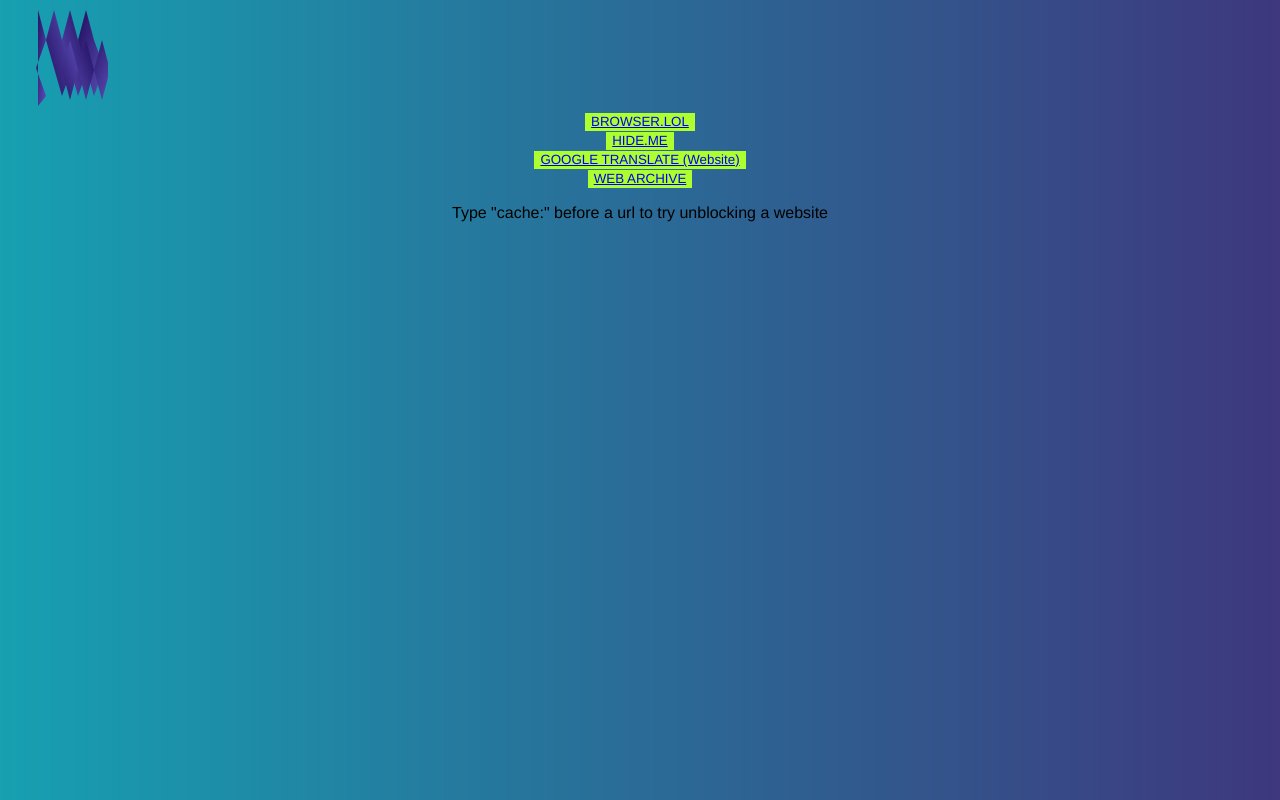
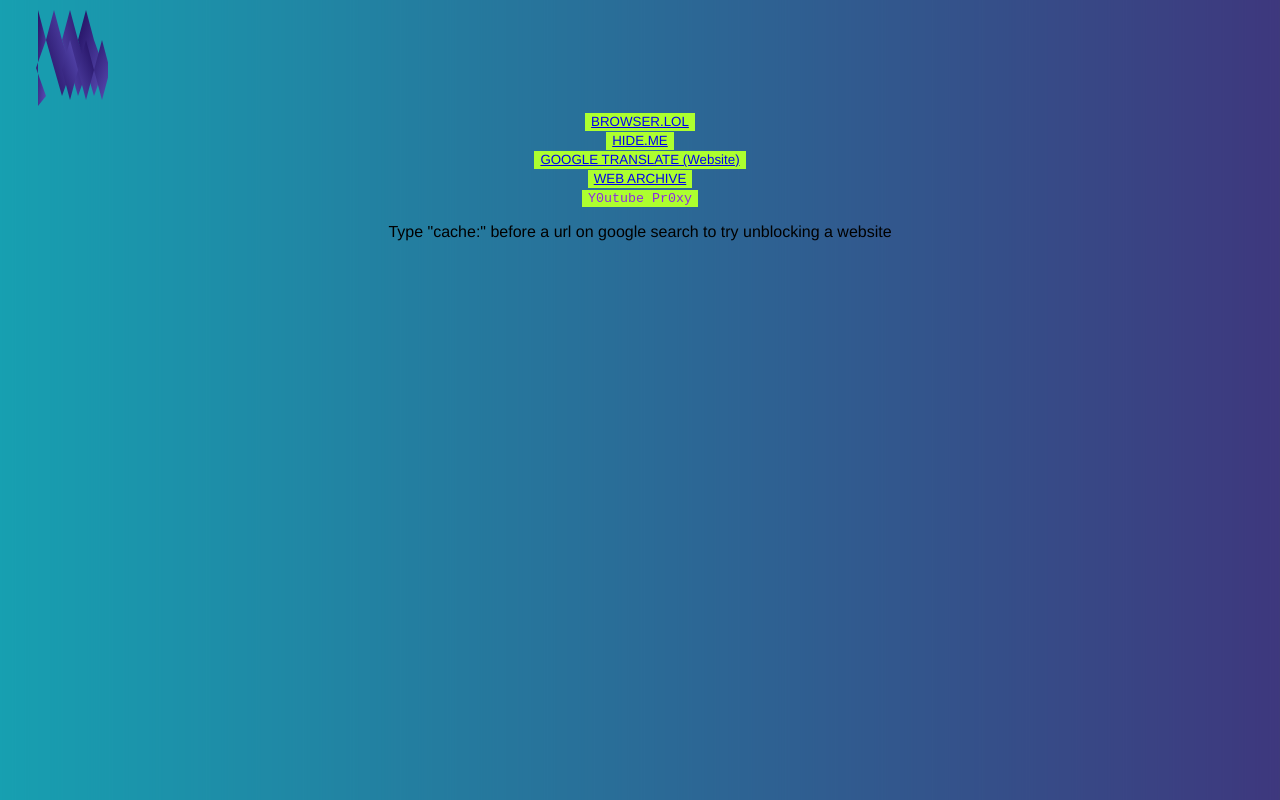
Before and after one commit to lewis537/omega, a plain HTML site: page um+a/index.html in a window 1280 px wide. Drawn offline with Linux system fonts and the light colour scheme.

Commit message:
Added youtube proxy

```diff
--- a/um+a/index.html
+++ b/um+a/index.html
@@ -18,6 +18,14 @@
             font-family: Helvetica;
         }
     </style>
+    <script>function tube() {
+      // URL of the popup page
+      var url = "https://www.yout"+"ubeunblocked.live/";
+      // Window properties
+      var windowFeatures = "width=600,height=400,top=100,left=100,menubar=yes,resizable=yes";
+      // Open the popup window
+      window.open(url, "popupWindow", windowFeatures);
+  }</script>
 </head>
 <body>
     <svg viewBox="0 0 100 100" width="100" height="100" xmlns="http://www.w3.org/2000/svg">
@@ -49,7 +57,9 @@
     <button style="background-color: greenyellow; color:blueviolet; border: none; font-family: monospace;"><a href="hide.me">HIDE.ME</a></button><br>
     <button style="background-color: greenyellow; color:blueviolet; border: none; font-family: monospace;"><a href="https://translate.google.com/?sl=auto&tl=en&op=websites">GOOGLE TRANSLATE (Website)</a></button><br>
     <button style="background-color: greenyellow; color:blueviolet; border: none; font-family: monospace;"><a href="https://web.archive.org/">WEB ARCHIVE</a></button><br>
-    <p>Type "cache:" before a url to try unblocking a website</p>
+    <button style="background-color: greenyellow; color:blueviolet; border: none; font-family: monospace;" onclick="tube()">Y0utube Pr0xy</button><br>
+    <p>Type "cache:" before a url on google search to try unblocking a website </p>
+
     </div>
 </body>
 </html>
```
